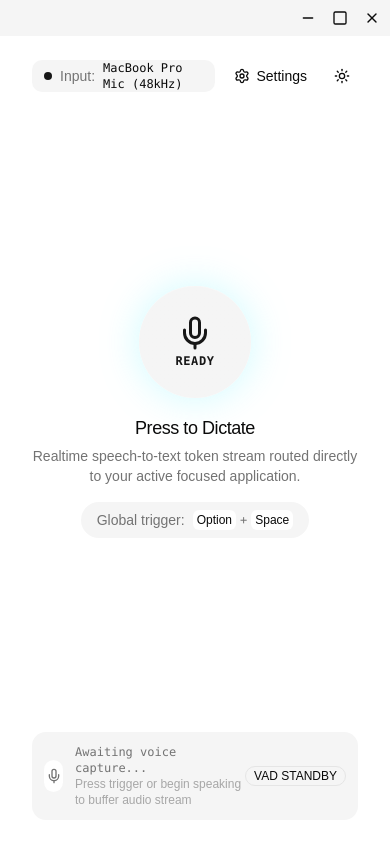
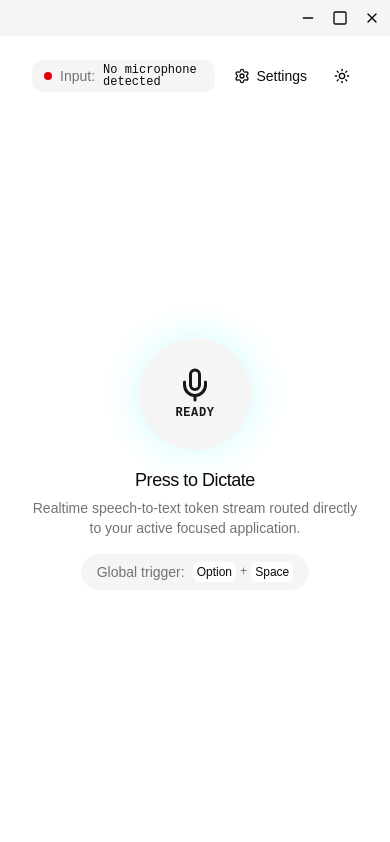
Before and after one commit to mikaelbalin/speech-transcription, a React (Vite) app: page / in a window 390 px wide. Built offline with nearby package versions, Linux system fonts and the light colour scheme.

Commit message:
Integrate real microphone input device detection

```diff
--- a/package.json
+++ b/package.json
@@ -15,6 +15,7 @@
   "dependencies": {
     "@base-ui/react": "1.8.0",
     "@fontsource-variable/geist": "5.3.0",
+    "@fontsource-variable/geist-mono": "5.3.0",
     "@tanstack/react-form": "1.33.5",
     "@tanstack/react-router": "1.170.41",
     "@tanstack/react-router-devtools": "1.167.2",
@@ -33,7 +34,6 @@
     "@biomejs/biome": "2.5.15",
     "@storybook/addon-docs": "10.6.1",
     "@storybook/react-vite": "10.6.1",
-    "storybook": "10.6.1",
     "@tailwindcss/vite": "4.3.3",
     "@tanstack/router-plugin": "1.168.42",
     "@tauri-apps/cli": "2.12.1",
@@ -41,6 +41,7 @@
     "@types/react": "19.3.0",
     "@types/react-dom": "19.3.0",
     "@vitejs/plugin-react": "6.1.1",
+    "storybook": "10.6.1",
     "tailwindcss": "4.3.3",
     "typescript": "7.0.2",
     "vite": "8.3.2"
--- a/src/App.css
+++ b/src/App.css
@@ -2,12 +2,14 @@
 @import "tw-animate-css";
 @import "shadcn/tailwind.css";
 @import "@fontsource-variable/geist";
+@import "@fontsource-variable/geist-mono";
 
 @custom-variant dark (&:is(.dark *));
 
 @theme inline {
   --font-heading: var(--font-sans);
   --font-sans: "Geist Variable", sans-serif;
+  --font-mono: "Geist Mono Variable", monospace;
   --color-sidebar-ring: var(--sidebar-ring);
   --color-sidebar-border: var(--sidebar-border);
   --color-sidebar-accent-foreground: var(--sidebar-accent-foreground);
--- a/src/components/dictation/dictation-idle.tsx
+++ b/src/components/dictation/dictation-idle.tsx
@@ -2,18 +2,26 @@ import { Mic } from "lucide-react";
 
 import { AppHeaderActions } from "@/components/layout/app-header-actions";
 import { PageLayout } from "@/components/layout/page-layout";
-import { Badge } from "@/components/ui/badge";
 import { Button } from "@/components/ui/button";
 import { Kbd } from "@/components/ui/kbd";
+import { type InputDevice, useInputDevices } from "@/lib/use-input-devices";
 
-function IdleHeader() {
+function IdleHeader({ device }: { device?: InputDevice | null }) {
+  const ready = Boolean(device);
+
   return (
     <>
       <div className="flex h-8 items-center gap-2 rounded-lg bg-muted px-3 text-sm">
-        <span className="h-2 w-2 shrink-0 rounded-full bg-primary" />
+        <span
+          className={
+            ready
+              ? "h-2 w-2 shrink-0 rounded-full bg-emerald-500"
+              : "h-2 w-2 shrink-0 rounded-full bg-destructive"
+          }
+        />
         <span className="text-muted-foreground">Input:</span>
-        <span className="font-mono text-xs text-foreground">
-          MacBook Pro Mic (48kHz)
+        <span className="inline-flex items-center font-mono text-xs leading-none text-foreground">
+          {device?.name ?? "No microphone detected"}
         </span>
       </div>
       <div className="flex items-center gap-2">
@@ -60,32 +68,11 @@ function IdleBody({ onStart }: { onStart: () => void }) {
   );
 }
 
-function IdleFooter() {
+export function DictationIdle({ onStart }: { onStart: () => void }) {
+  const { defaultDevice } = useInputDevices();
+
   return (
-    <div className="flex w-full items-center justify-between rounded-xl bg-muted p-3">
-      <div className="flex items-center gap-3">
-        <div className="flex h-8 w-8 items-center justify-center rounded-lg bg-background text-muted-foreground">
-          <Mic className="size-4" />
-        </div>
-        <div className="flex flex-col text-left">
-          <span className="font-mono text-xs text-muted-foreground">
-            Awaiting voice capture...
-          </span>
-          <span className="text-xs text-muted-foreground/60">
-            Press trigger or begin speaking to buffer audio stream
-          </span>
-        </div>
-      </div>
-      <Badge variant="outline" className="uppercase">
-        VAD STANDBY
-      </Badge>
-    </div>
-  );
-}
-
-export function DictationIdle({ onStart }: { onStart: () => void }) {
-  return (
-    <PageLayout header={<IdleHeader />} footer={<IdleFooter />}>
+    <PageLayout header={<IdleHeader device={defaultDevice} />}>
       <IdleBody onStart={onStart} />
     </PageLayout>
   );
--- /dev/null
+++ b/src/lib/use-input-devices.ts
@@ -0,0 +1,31 @@
+import { invoke, isTauri } from "@tauri-apps/api/core";
+import { useEffect, useState } from "react";
+
+/**
+ * Mirrors the Rust `InputDevice` (serde camelCase) returned by the
+ * `get_devices` command.
+ */
+export type InputDevice = {
+  id: string;
+  name: string;
+  isDefault: boolean;
+};
+
+/**
+ * Lists available input (microphone) devices via the Tauri `get_devices`
+ * command. Returns the full list plus the resolved default device.
+ */
+export function useInputDevices() {
+  const [devices, setDevices] = useState<InputDevice[]>([]);
+
+  useEffect(() => {
+    if (!isTauri()) return;
+    invoke<InputDevice[]>("get_devices")
+      .then(setDevices)
+      .catch(() => setDevices([]));
+  }, []);
+
+  const defaultDevice = devices.find((d) => d.isDefault) ?? devices[0] ?? null;
+
+  return { devices, defaultDevice };
+}
```
Also changed, not shown: 2 other files (tests, documents, lock files or other folders).
